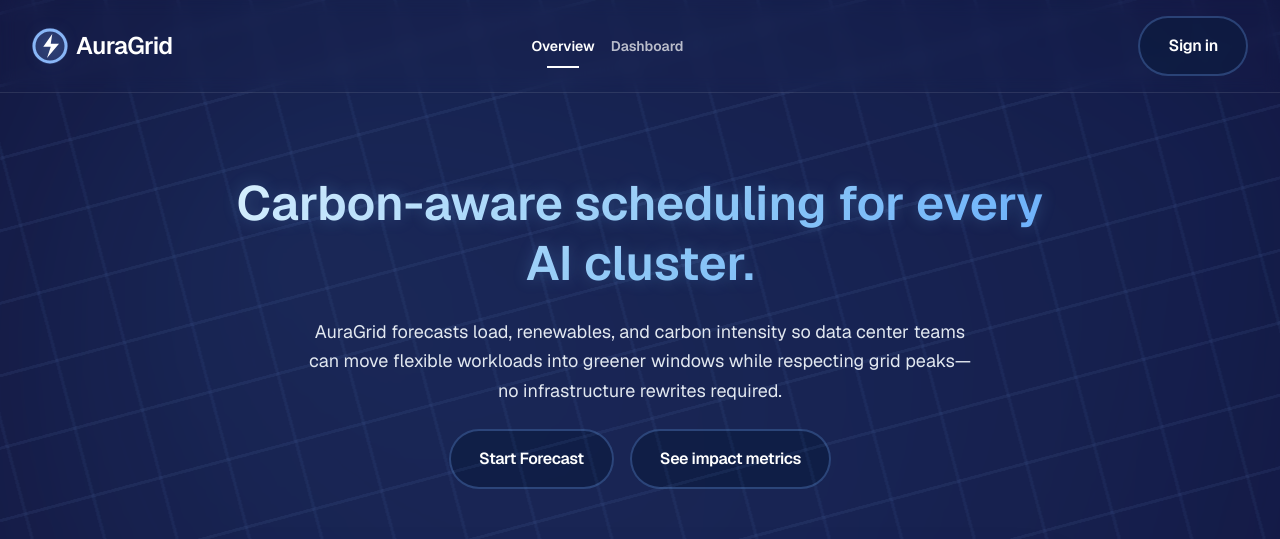
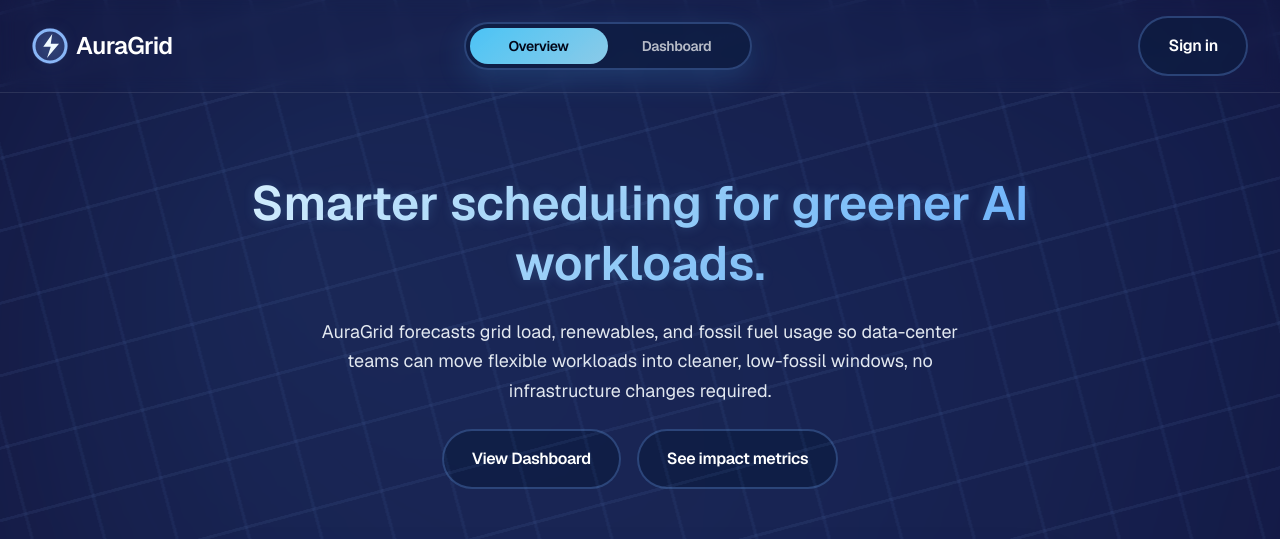
Before and after one commit to Ahanaful/AuraGrid, a Next.js app in the folder apps/frontend/: page / in a window 1280 px wide. Shown: the top 539 px of the page. Built offline with nearby package versions, Linux system fonts and the light colour scheme; no server answers.

Commit message:
button changes, description changes

```diff
--- a/apps/frontend/src/app/(marketing)/page.tsx
+++ b/apps/frontend/src/app/(marketing)/page.tsx
@@ -9,19 +9,17 @@ export default function MarketingPage() {
       <main className="mx-auto flex w-full max-w-4xl flex-1 flex-col items-center gap-14 px-6 pb-20 pt-20 text-center">
         <section className="flex flex-col gap-6 glow-entrance">
           <h1 className="headline-glow text-4xl font-semibold leading-tight sm:text-5xl">
-            Carbon-aware scheduling for every AI cluster.
+            Smarter scheduling for greener AI workloads.
           </h1>
           <p className="mx-auto max-w-2xl text-base leading-relaxed text-slate-200 sm:text-lg">
-            AuraGrid forecasts load, renewables, and carbon intensity so data
-            center teams can move flexible workloads into greener windows while
-            respecting grid peaks—no infrastructure rewrites required.
+            AuraGrid forecasts grid load, renewables, and fossil fuel usage so data-center teams can move flexible workloads into cleaner, low-fossil windows, no infrastructure changes required.
           </p>
           <div className="cta-pulse flex flex-col items-center justify-center gap-4 sm:flex-row">
             <Link
               href="/app"
               className={buttonClassName("primary")}
             >
-              Start Forecast
+              View Dashboard
             </Link>
             <Link
               href="#impact"
--- a/apps/frontend/src/app/app/page.tsx
+++ b/apps/frontend/src/app/app/page.tsx
@@ -1,6 +1,6 @@
 "use client";
 
-import { useMemo } from "react";
+import { useEffect, useMemo, useState } from "react";
 import { Header } from "@/components/common/Header";
 import { ImpactCard } from "@/components/cards/ImpactCard";
 import { LoadChart } from "@/components/charts/LoadChart";
@@ -32,6 +32,57 @@ export default function DashboardPage() {
     [state.metrics, state.plan],
   );
   const planMetrics = state.plan?.metrics ?? null;
+  const [activeAction, setActiveAction] = useState(0);
+  const [hasInteracted, setHasInteracted] = useState(false);
+
+  const actions = [
+    {
+      label: "Start Forecast",
+      onPress: loadForecast,
+      disabled: false,
+      loading: state.loading === "forecast",
+    },
+    {
+      label: "Optimize",
+      onPress: optimizeLoad,
+      disabled: !state.series.base.length,
+      loading: state.loading === "optimize",
+    },
+    {
+      label: "Generate Insight",
+      onPress: fetchInsight,
+      disabled: !metrics,
+      loading: state.loading === "insight",
+    },
+    {
+      label: "Reset",
+      onPress: reset,
+      disabled: false,
+      loading: false,
+    },
+  ];
+  const segmentCount = actions.length;
+  const segmentWidth = `calc((100% - 0.5rem) / ${segmentCount})`;
+  const highlightStyle = useMemo(
+    () => ({
+      width: segmentWidth,
+      left: `calc(${activeAction} * ((100% - 0.5rem) / ${segmentCount}) + 0.25rem)`,
+    }),
+    [segmentCount, segmentWidth, activeAction],
+  );
+
+  useEffect(() => {
+    if (state.loading === "forecast") {
+      setActiveAction(0);
+      setHasInteracted(true);
+    } else if (state.loading === "optimize") {
+      setActiveAction(1);
+      setHasInteracted(true);
+    } else if (state.loading === "insight") {
+      setActiveAction(2);
+      setHasInteracted(true);
+    }
+  }, [state.loading]);
   const intensityExtrema = useMemo(() => {
     const { intensity, timestamps } = state.series;
     if (!intensity.length || intensity.length !== timestamps.length) {
@@ -81,29 +132,44 @@ export default function DashboardPage() {
               Load the latest forecast, shift flexible workloads into the cleanest hours, and brief
               your ops team on the avoided emissions in seconds.
             </p>
-            <div className="cta-pulse flex flex-wrap items-center justify-center gap-3 pt-2">
-              <Button onClick={loadForecast} loading={state.loading === "forecast"}>
-                Start Forecast
-              </Button>
-              <Button
-                onClick={optimizeLoad}
-                disabled={!state.series.base.length}
-                loading={state.loading === "optimize"}
-                variant="secondary"
-              >
-                Optimize
-              </Button>
-              <Button
-                onClick={fetchInsight}
-                disabled={!metrics}
-                loading={state.loading === "insight"}
-                variant="ghost"
-              >
-                Generate Insight
-              </Button>
-              <Button onClick={reset} variant="plain">
-                Reset
-              </Button>
+            <div className="cta-pulse flex justify-center pt-2">
+              <div className="relative inline-flex w-full max-w-3xl items-center overflow-hidden rounded-full border-[2.25px] border-[rgba(120,168,255,0.28)] bg-[rgba(10,28,62,0.6)] p-1 text-base font-semibold tracking-tight text-white shadow-[0_10px_30px_rgba(66,182,255,0.16)] transition-transform duration-300 backdrop-blur">
+                <span
+                  aria-hidden="true"
+                  style={highlightStyle}
+                  className={`pointer-events-none absolute inset-y-1 rounded-full transition-[left,width] duration-500 ease-out ${
+                    hasInteracted
+                      ? "bg-[linear-gradient(140deg,rgba(79,205,255,0.95),rgba(156,227,255,0.88))]"
+                      : "bg-[linear-gradient(140deg,rgba(58,128,202,0.9),rgba(120,186,240,0.85))]"
+                  }`}
+                />
+                {actions.map((action, index) => {
+                  const isActive = activeAction === index;
+                  const isDisabled = action.disabled || action.loading;
+                  return (
+                    <button
+                      key={action.label}
+                      type="button"
+                      onClick={() => {
+                        if (isDisabled) return;
+                        setHasInteracted(true);
+                        setActiveAction(index);
+                        action.onPress();
+                      }}
+                      disabled={isDisabled}
+                      aria-pressed={isActive}
+                      className={`relative z-10 flex flex-1 items-center justify-center gap-2 rounded-full px-4 py-2 text-sm transition-colors duration-300 focus-visible:outline focus-visible:outline-2 focus-visible:outline-offset-2 focus-visible:outline-sky-300 ${
+                        isActive ? "text-slate-950" : "text-white/70 hover:text-white"
+                      } ${isDisabled ? "cursor-not-allowed opacity-50" : ""}`}
+                    >
+                      {action.loading ? (
+                        <span className="mr-2 h-3 w-3 animate-spin rounded-full border-2 border-white/30 border-t-white" />
+                      ) : null}
+                      {action.label}
+                    </button>
+                  );
+                })}
+              </div>
             </div>
           </section>
 
@@ -169,40 +235,21 @@ export default function DashboardPage() {
               Apply pushes the current plan into the Durable Object immediately.
             </p>
           </section>
-
           <section className="card-fade-in grid w-full gap-4 sm:grid-cols-3">
             <ImpactCard
               title="Peak Reduction"
               description="Decline in megawatts operating above the 90% threshold."
-              value={
-                planMetrics
-                  ? formatPercent(planMetrics.peak_reduction_pct)
-                  : metrics
-                  ? formatPercent(metrics.peak_reduction_pct)
-                  : "—"
-              }
+              value={metrics ? formatPercent(metrics.peak_reduction_pct) : "—"}
             />
             <ImpactCard
               title="Renewable Share"
               description="Increase in overlap between compute load and renewable supply."
-              value={
-                planMetrics
-                  ? formatPercent(planMetrics.renewable_gain_pct)
-                  : metrics
-                  ? formatPercent(metrics.renewable_gain_pct)
-                  : "—"
-              }
+              value={metrics ? formatPercent(metrics.renewable_gain_pct) : "—"}
             />
             <ImpactCard
               title="CO₂ Avoided"
               description="Daily savings versus the unshifted baseline."
-              value={
-                planMetrics
-                  ? formatCo2(planMetrics.co2_avoided_kg)
-                  : metrics
-                  ? formatCo2(metrics.co2_avoided_kg)
-                  : "—"
-              }
+              value={metrics ? formatCo2(metrics.co2_avoided_kg) : "—"}
             />
           </section>
 
--- a/apps/frontend/src/components/common/Header.tsx
+++ b/apps/frontend/src/components/common/Header.tsx
@@ -12,6 +12,13 @@ const navLinks = [
 
 export function Header() {
   const pathname = usePathname();
+  const activeIndex = Math.max(
+    navLinks.findIndex((link) => link.href === pathname),
+    0,
+  );
+  const highlightStyle = {
+    transform: `translateX(${activeIndex * 100}%)`,
+  };
 
   return (
     <header className="sticky top-0 z-30 w-full border-b border-white/10 bg-[rgba(255, 255, 255, 0.9)] text-white backdrop-blur transition-colors duration-300">
@@ -32,7 +39,7 @@ export function Header() {
             <svg
               xmlns="http://www.w3.org/2000/svg"
               viewBox="0 0 64 64"
-              className="logo-bolt relative h-6 w-6 fill-[#9ac4ff]"
+              className="logo-bolt relative h-6 w-6 fill-[#4f8bdc]"
               aria-hidden="true"
             >
               <path d="M38 0 14 34h20l-10 30 32-38H34L38 0Z" />
@@ -41,21 +48,30 @@ export function Header() {
           <span>AuraGrid</span>
         </Link>
 
-        <nav className="flex flex-1 justify-center gap-0 text-sm font-semibold text-white/85 -translate-x-6 sm:-translate-x-16 lg:-translate-x-12">
-          {navLinks.map((link) => (
+        <div className="flex flex-1 justify-center -translate-x-6 sm:-translate-x-16 lg:-translate-x-12">
+          <div className="group relative inline-flex w-full max-w-[18rem] items-center overflow-hidden rounded-full border-[2.25px] border-[rgba(120,168,255,0.28)] bg-[rgba(10,28,62,0.6)] p-1 text-sm font-semibold tracking-tight text-white shadow-[0_10px_30px_rgba(66,182,255,0.16)] transition-transform duration-300 backdrop-blur group-hover:-translate-y-0.5 group-hover:shadow-[0_18px_36px_rgba(73,197,255,0.35)]">
+            <span
+              aria-hidden="true"
+              style={highlightStyle}
+              className="pointer-events-none absolute inset-y-1 left-1 w-[calc(50%-0.25rem)] rounded-full bg-[linear-gradient(140deg,rgba(79,205,255,0.95),rgba(156,227,255,0.88))] opacity-100 transition-transform duration-500 ease-out group-hover:shadow-[0_12px_28px_rgba(73,197,255,0.4)]"
+            />
+            {navLinks.map((link) => {
+              const isActive = pathname === link.href;
+              return (
                 <Link
                   key={link.href}
                   href={link.href}
-              className={`relative flex h-9 items-center justify-center px-2 text-center leading-none transition-colors duration-200 hover:text-white ${
-                pathname === link.href
-                  ? "text-white after:absolute after:-bottom-1 after:left-1/2 after:h-0.5 after:w-8 after:-translate-x-1/2 after:bg-white"
-                  : "text-white/70"
+                  aria-pressed={isActive}
+                  className={`relative z-10 flex flex-1 items-center justify-center rounded-full px-4 py-2 transition-colors duration-300 focus-visible:outline focus-visible:outline-2 focus-visible:outline-offset-2 focus-visible:outline-sky-300 ${
+                    isActive ? "text-slate-950" : "text-white/70 hover:text-white"
                   }`}
                 >
                   {link.label}
                 </Link>
-          ))}
-        </nav>
+              );
+            })}
+          </div>
+        </div>
 
         <div className="flex items-center gap-3">
           <SignedIn>
```
Also changed, not shown: apps/frontend/src/styles/theme.css (+12 -14 lines). Lines whose indentation alone changed are shown as unchanged.
